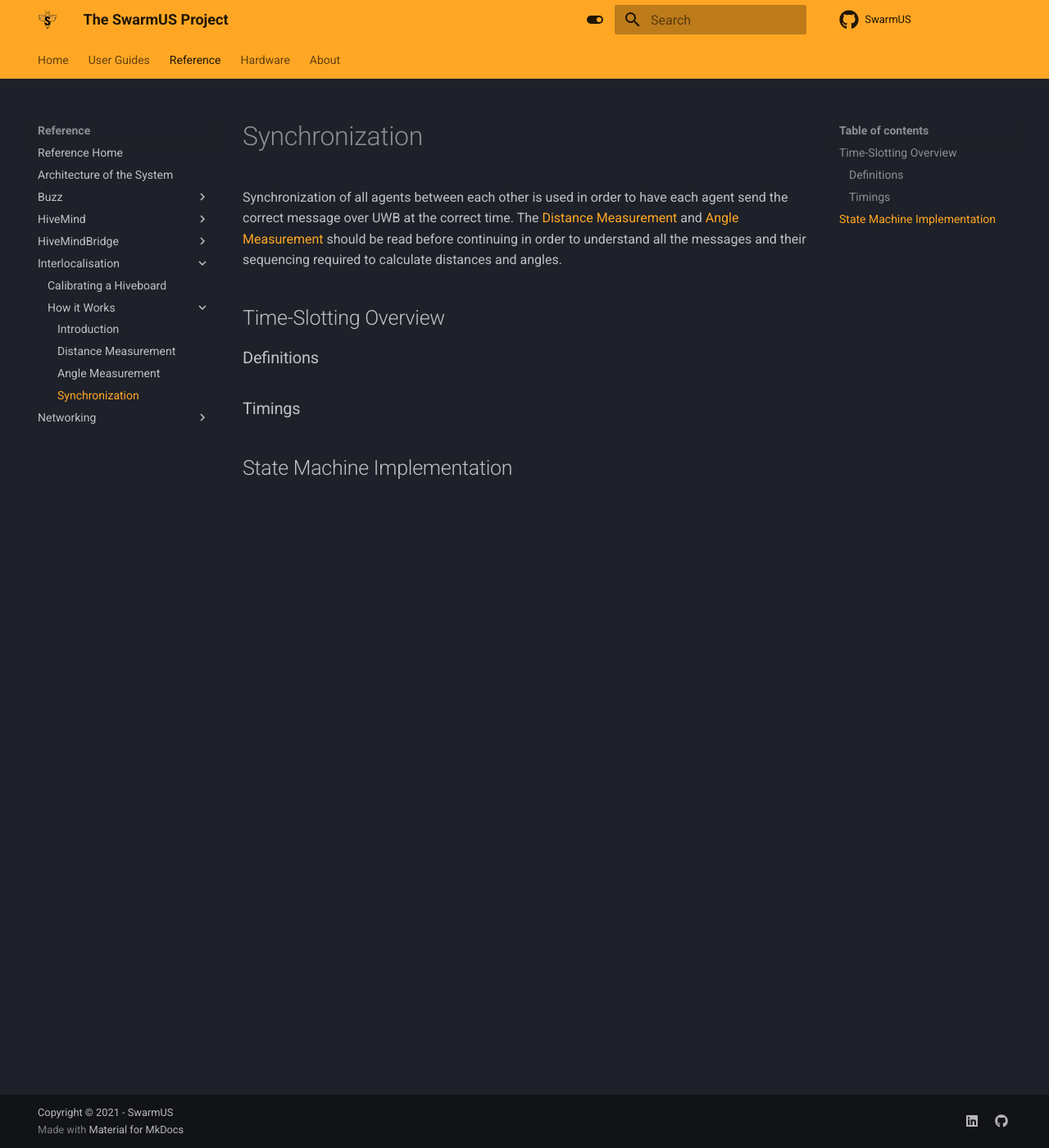
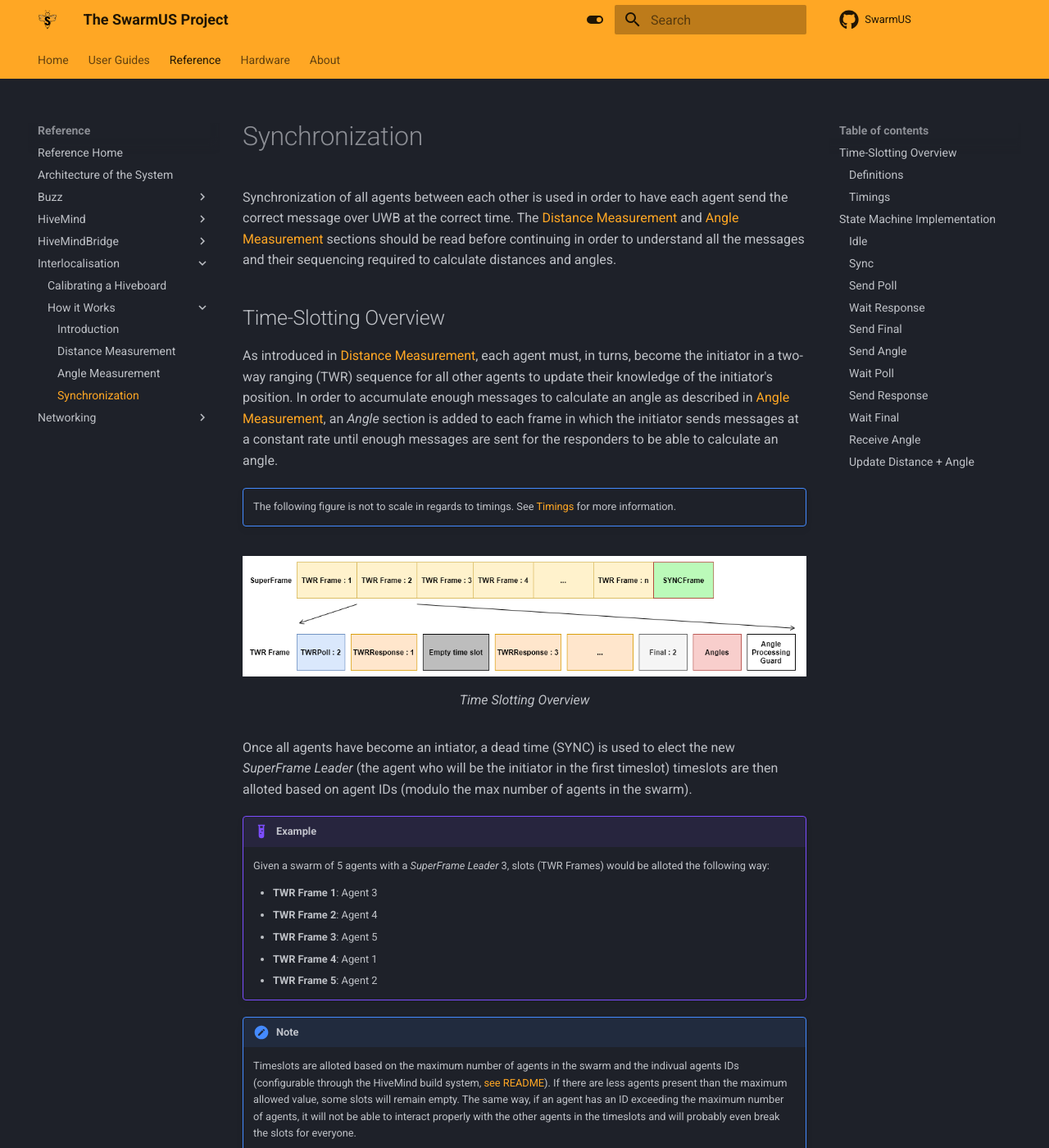
Before and after one commit to SwarmUS/SwarmUS-doc, an MkDocs documentation site: the page built from docs/sections/reference/Interloc/how_it_works/sync.md, in a window 1280 px wide and 1400 px high. Shown: the whole window at 82% size. Built offline with MkDocs 1.6.1 and Material for MkDocs 9.7.7, drawn with Linux system fonts in a browser that asks for light colours; emoji names are drawn with the system emoji font; some of the changed text lies outside the part shown.

Commit message:
Timeslots

```diff
--- a/docs/sections/reference/Interloc/how_it_works/sync.md
+++ b/docs/sections/reference/Interloc/how_it_works/sync.md
@@ -1,9 +1,58 @@
 # Synchronization
 
-Synchronization of all agents between each other is used in order to have each agent send the correct message over UWB at the correct time. The [Distance Measurement](distance.md) and [Angle Measurement](angle.md) should be read before continuing in order to understand all the messages and their sequencing required to calculate distances and angles.
+Synchronization of all agents between each other is used in order to have each agent send the correct message over UWB at the correct time. The [Distance Measurement](distance.md) and [Angle Measurement](angle.md) sections should be read before continuing in order to understand all the messages and their sequencing required to calculate distances and angles.
 
 ## Time-Slotting Overview
+
+As introduced in [Distance Measurement](distance.md), each agent must, in turns, become the initiator in a two-way ranging (TWR) sequence for all other agents to update their knowledge of the initiator's position. In order to accumulate enough messages to calculate an angle as described in [Angle Measurement](angle.md), an *Angle* section is added to each frame in which the initiator sends messages at a constant rate until enough messages are sent for the responders to be able to calculate an angle.
+
+!!!note ""
+    The following figure is not to scale in regards to timings. See [Timings](#timings) for more information.
+<figure markdown>
+  ![Timeslots](img/time_slots.png)
+  <figcaption>Time Slotting Overview</figcaption>
+</figure>
+
+Once all agents have become an intiator, a dead time (SYNC) is used to elect the new *SuperFrame Leader* (the agent who will be the initiator in the first timeslot) timeslots are then alloted based on agent IDs (modulo the max number of agents in the swarm).
+
+!!!example
+    Given a swarm of 5 agents with a *SuperFrame Leader* 3, slots (TWR Frames) would be alloted the following way:
+
+     - **TWR Frame 1**: Agent 3
+     - **TWR Frame 2**: Agent 4
+     - **TWR Frame 3**: Agent 5
+     - **TWR Frame 4**: Agent 1
+     - **TWR Frame 5**: Agent 2
+
+!!!note
+    Timeslots are alloted based on the maximum number of agents in the swarm and the indivual agents IDs (configurable through the HiveMind build system, [see README](https://github.com/SwarmUS/HiveMind)). If there are less agents present than the maximum allowed value, some slots will remain empty. The same way, if an agent has an ID exceeding the maximum number of agents, it will not be able to interact properly with the other agents in the timeslots and will probably even break the slots for everyone.
+
+    :warning: **TLDR: Make sure the max number of agents in the swarm is greater or equal to the agent with the highest ID.**
+
 ### Definitions
+The following section contains most definitions used within the code and documention relating to the timeslotting mechanism and the state machine implementing it.
+
+**SuperFrame**: Highest level of the timeslots, allows every agent to have it's own **TWR Frame**
+
+**TWR Frame**: Slot in which an agent is the initiator in a TWR sequence
+
+**SuperFrame Initiator**: ID of the agent selected to use TWR Frame 1 during the SYNC state
+
+**Frame Leader**: ID of the agent that is the initiator (sends the poll, final and angle messages) in the current TWR Frame
+
 ### Timings
 
 ## State Machine Implementation
+
+
+### Idle
+### Sync
+### Send Poll
+### Wait Response
+### Send Final
+### Send Angle
+### Wait Poll
+### Send Response
+### Wait Final
+### Receive Angle
+### Update Distance + Angle
--- a/mkdocs.yml
+++ b/mkdocs.yml
@@ -95,6 +95,9 @@ markdown_extensions:
   - admonition
   - pymdownx.arithmatex:
       generic: true
+  - pymdownx.emoji:
+      emoji_index: !!python/name:materialx.emoji.twemoji
+      emoji_generator: !!python/name:materialx.emoji.to_svg
 
 extra_javascript:
 - https://polyfill.io/v3/polyfill.min.js?features=es6
```
Also changed, not shown: docs/sections/reference/Interloc/how_it_works/distance.md (+9 -6 lines), docs/sections/reference/Interloc/how_it_works/img/ds-twr.png, docs/sections/reference/Interloc/how_it_works/img/time_slots.png (added).
